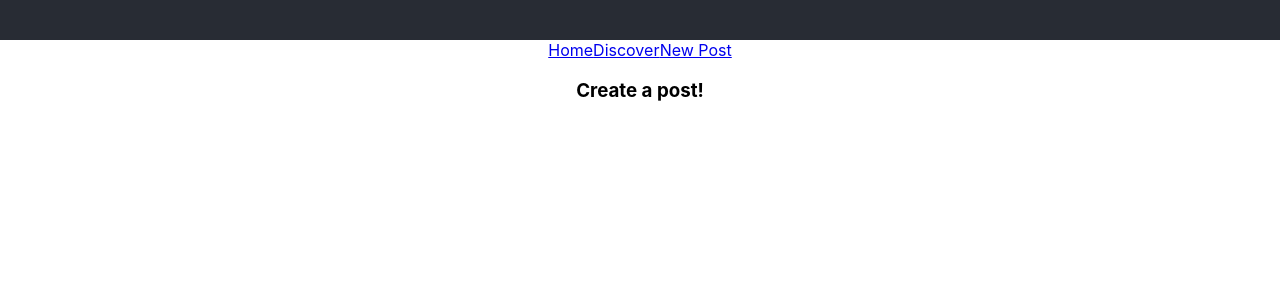
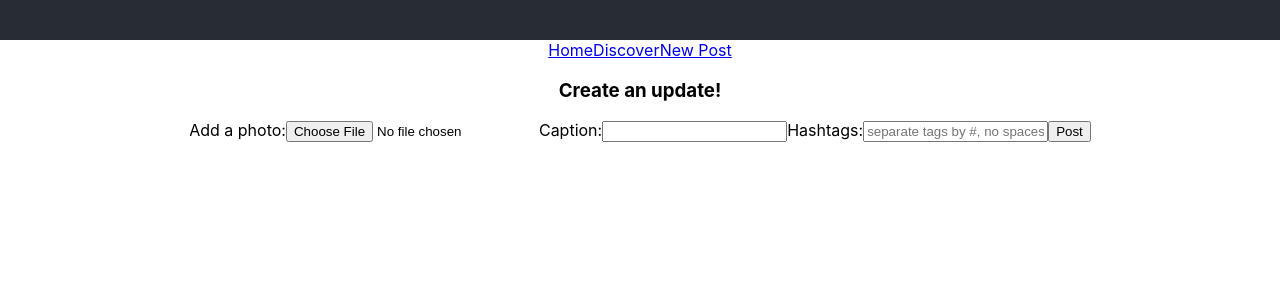
Before and after one commit to 1stofhername/on-the-map-frontend, a React (Create React App) app: page /create-post in a window 1280 px wide. Shown: the top 300 px of the page. Built offline with nearby package versions, Linux system fonts and the light colour scheme.

Commit message:
Creates form in CreatePostPage and formData state

```diff
--- a/src/components/CreatePostPage.js
+++ b/src/components/CreatePostPage.js
@@ -1,5 +1,31 @@
+import { useState } from 'react';
+
 export default function CreatePostPage () {
+
+    const [formData, setFormData] = useState({
+        caption:null,
+        img_link:null
+    })
+
     return (
-        <h3>Create a post!</h3>
+        <div className="create-post">
+        <h3>Create an update!</h3>
+        <form className="new-post-form">
+            <label>
+                Add a photo:
+                <input onChange={(e)=>{console.log(e.target.value)}} type="file" name="image" />
+            </label>
+            <label>
+                Caption:
+                <input onChange={(e)=>{console.log(e.target.value)}} type="text" name="title" />
+            </label>
+            <label>
+                Hashtags:
+                <input placeholder='separate tags by #, no spaces.' type="text" />
+            </label>
+            <input type="submit" value="Post" />
+        </form>
+        </div>
+
     )
 }
```
